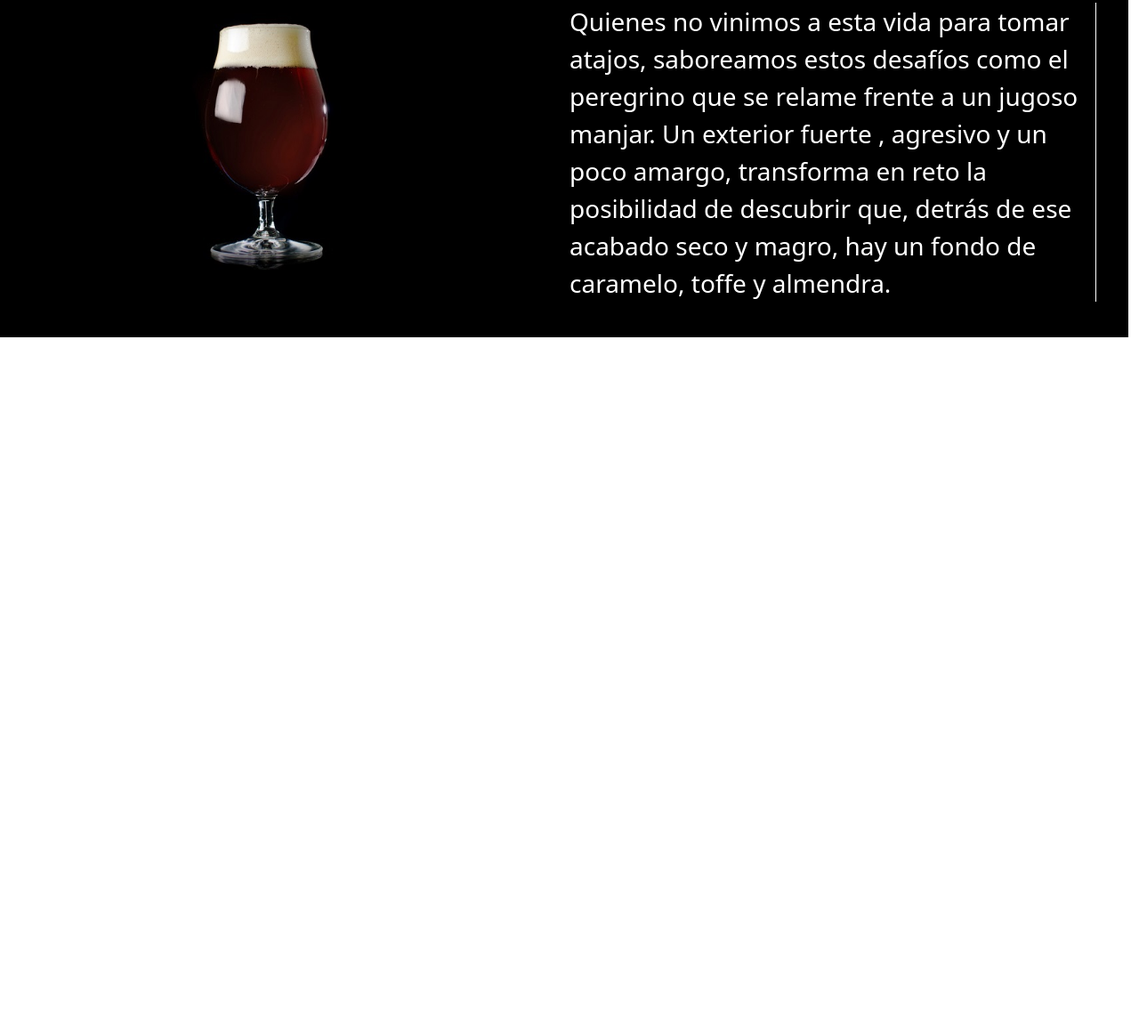
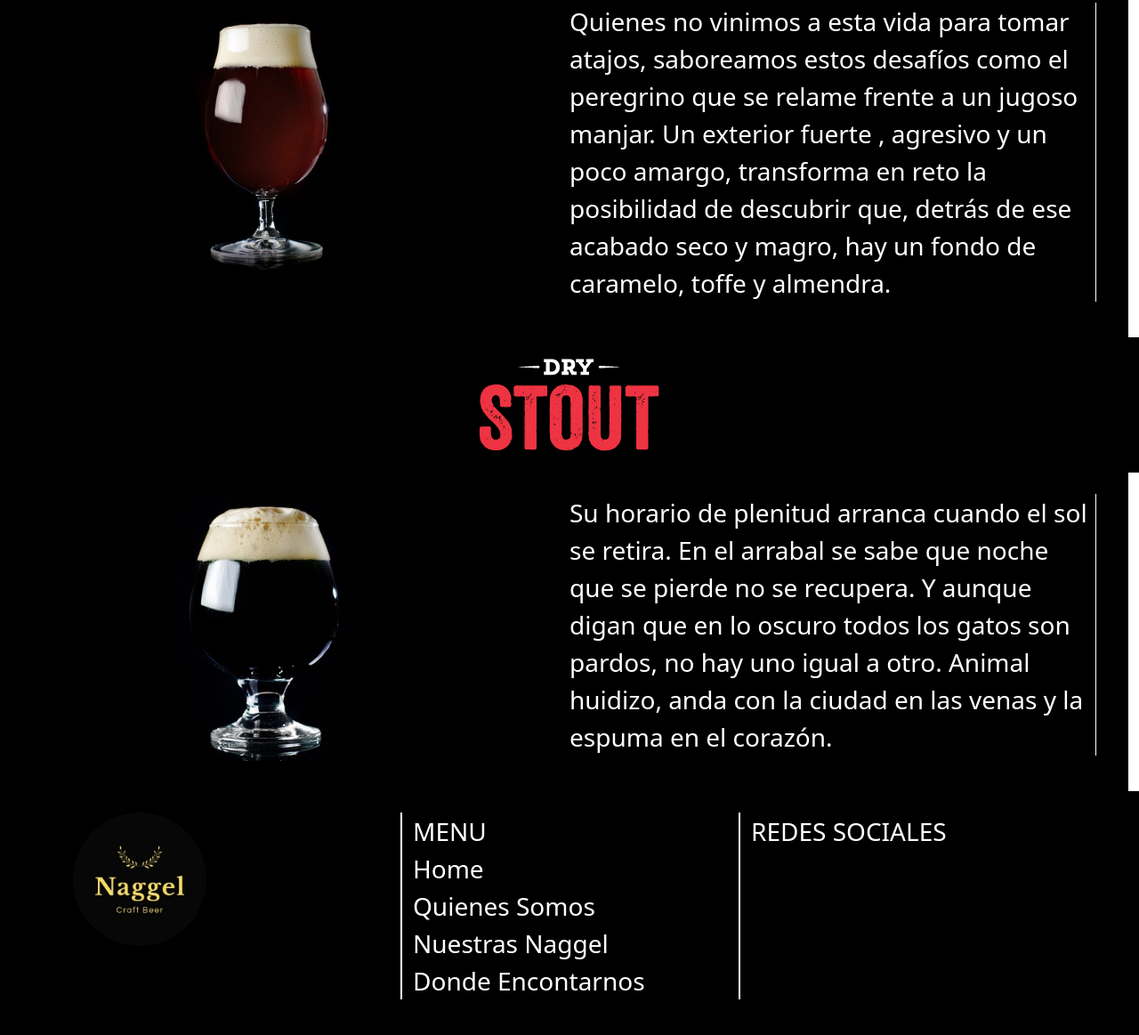
Before and after one commit to angeltm3110/prueba_naggel, a website: page nuestras-naggel.html in a window 1280 px wide. Shown: the part 1532-2695 px from the top of the page at 89% size. Before the commit the page ends 1911 px from the top, so only its background shows below. Drawn offline with nearby package versions, Linux system fonts and the light colour scheme.

Commit message:
agregue la seccion stout

```diff
--- a/nuestras-naggel.html
+++ b/nuestras-naggel.html
@@ -52,6 +52,7 @@
         </li>
       </ul>
     </nav>
+
     <div class="container-fluid logo-red-honey py-4 ">
       <img src="image/redlogo.png" alt="logo red honey">
     </div>
@@ -63,7 +64,7 @@
         <p class="descripcion-honey fs-3">¿Hay algo más dulce que el recuerdo del primer beso? Robado, regalado, ansioso. Con ensayo y error,
           la técnica se perfecciona, hasta lograr la maestría. Labios de miel,
           palabras de azúcar. cada beso es tan personal que tiene su sello.
-           Podrán copiar el primero, pero nunca igualarlo</p>
+           Podrán copiar el primero, pero nunca igualarlo.</p>
       </div>
     </div>
     <div class="container-fluid logo-redipa py-4">
@@ -79,6 +80,55 @@
            hay un fondo de caramelo, toffe y almendra.</p>
       </div>
     </div>
+    <div class="container-fluid logo-stout py-4">
+      <img src="image/dry-stout-logo.png" alt=" logo stout">
+    </div>
+    <div class="row container-fluid stout py-4 col-lg-12">
+      <div class="stout-content col-lg-6">
+        <img src="image/stout.jpg" alt="foto stout" class="stout-image img-fluid" >
+      </div>
+      <div class="content-stout col-lg-6">
+        <p class="descripcion-stout fs-3">Su horario de plenitud arranca cuando el sol se retira. En el arrabal se sabe que noche que se pierde no se recupera. Y aunque digan que en lo oscuro todos los gatos son pardos,
+          no hay uno igual a otro. Animal huidizo,
+          anda con la ciudad en las venas y la espuma en el corazón.</p>
+      </div>
+    </div>
+    <footer class="text-white py-4 ">
+      <div class="container">
+        <nav class="row">
+          <!--logo-->
+          <a href="#" class="col-lg-4  col-md-4 col-sm-12 d-flex aling-items-center">
+            <img src="image/logo.jpg" alt="logonaggel" class="img-logo mr-2 rounded-circle" width="150px" height="150px">
+          </a>
+          <!--menu-->
+          <ul class="col-lg-4 col-md-4 col-sm-12 fs-3 px-6">
+            <li class="font-weight-bold text-uppercase">Menu</li>
+            <li><a href="#" class="text-reset ">Home</a></li>
+            <li><a href="#" class="text-reset">Quienes Somos</a></li>
+            <li><a href="#" class="text-reset">Nuestras Naggel</a></li>
+            <li><a href="#" class="text-reset">Donde Encontarnos</a></li>
+          </ul>
+          <!--social-->
+
+          <ul class=" col-lg-4 col-md-4 col-sm-12 list-unstyled fs-3 px-6">
+          <li class="font-weight-bold text-uppercase">Redes Sociales</li>
+          <li class="d-flex justify-content-between fs-3 ">
+            <a href="" class="text-reset">
+              <i class="fab fa-facebook-f fs-1" ></i>
+            </a>
+            <a href="" class="text-reset">
+              <i class="fab fa-twitter fs-1"></i>
+            </a>
+            <a href="" class="text-reset">
+              <i class="fab fa-whatsapp fs-1"></i>
+            </a>
+          </li>
+          </ul>
+        </nav>
+      </div>
+
+    </footer>
+
 
 
 
--- a/scss/_body.scss
+++ b/scss/_body.scss
@@ -89,3 +89,18 @@
     .red-ipa{
         background-color: black;
     }
+    .logo-stout{
+        background-color: black;
+        text-align: center;
+    }
+    .stout-image{
+        width: 550px;
+        height: 300px;
+    }
+    .stout{
+        background-color: black;
+    }
+
+    .row{
+
+    }
```
Also changed, not shown: css/style.css, 1 other file.
